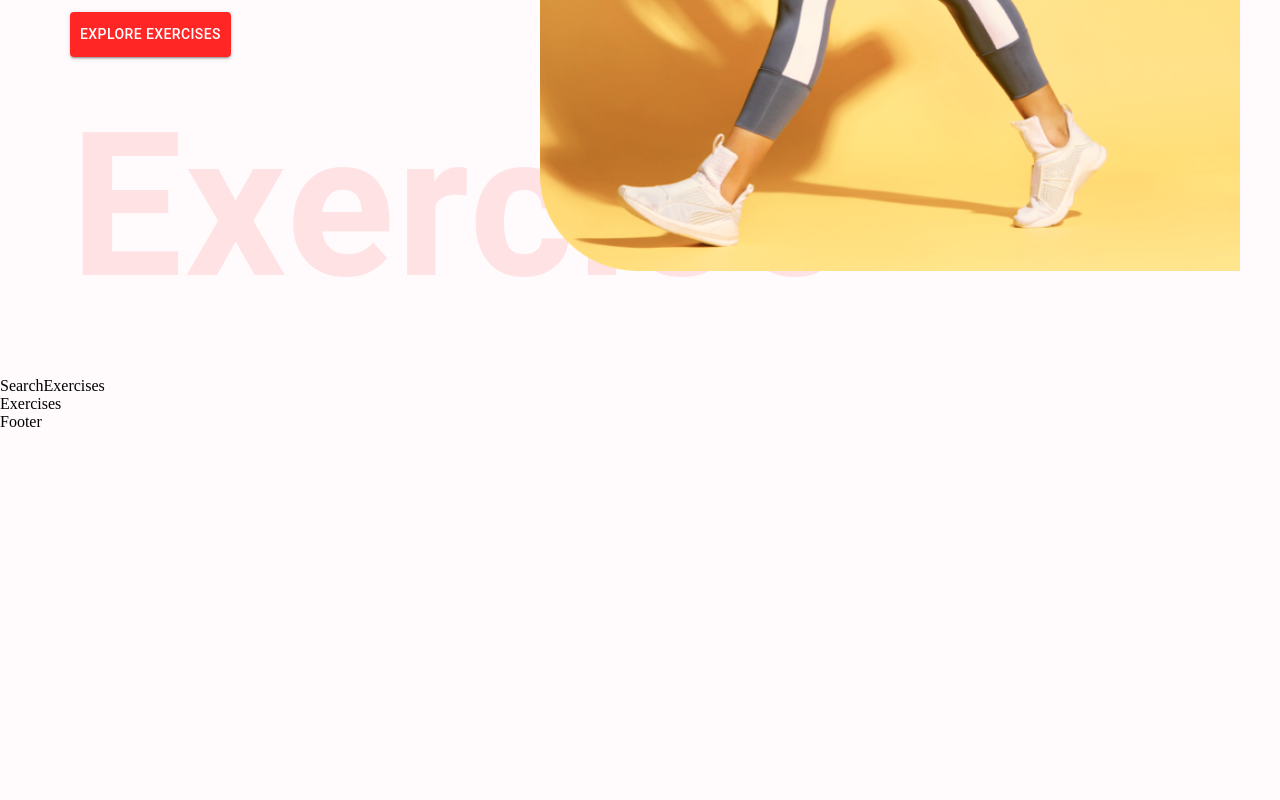
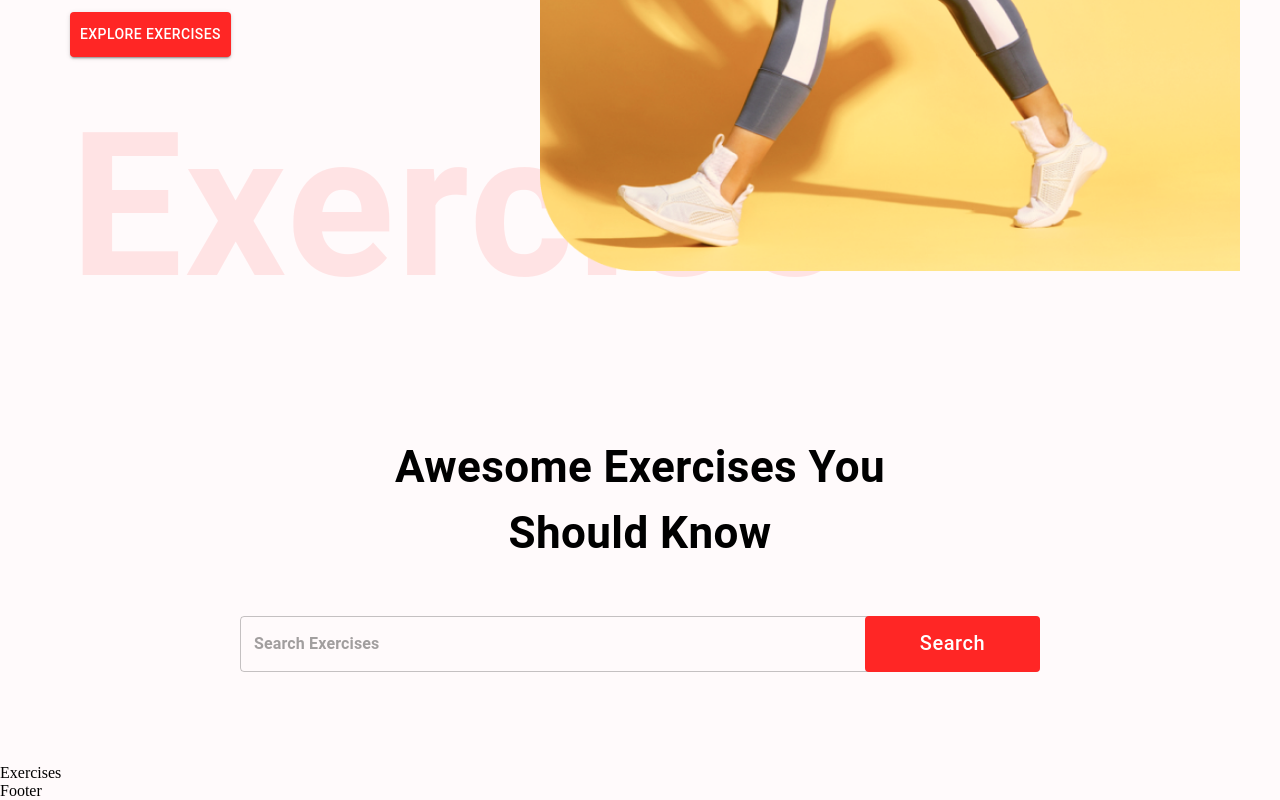
Before and after one commit to gergowebdev/fitness_application, a React (Create React App) app: page / in a window 1280 px wide. Shown: the part 595-1395 px from the top of the page. Before the commit the page ends 1026 px from the top, so only its background shows below. Built offline with nearby package versions, Linux system fonts and the light colour scheme.

Commit message:
Creating SearchExercises

```diff
--- a/src/components/SearchExercises.js
+++ b/src/components/SearchExercises.js
@@ -1,7 +1,51 @@
-import React from "react";
+import React, { useEffect, useState } from "react";
+import { Box, Button, Stack, TextField, Typography } from "@mui/material";
 
 const SearchExercises = () => {
-    return <div>SearchExercises</div>;
+    return (
+        <Stack alignItems="center" mt="37px" justifyContent="center" p="20px">
+            <Typography
+                fontWeight={700}
+                sx={{ fontSize: { lg: "44px", xs: "30px" } }}
+                mb="50px"
+                textAlign="center"
+            >
+                Awesome Exercises You <br /> Should Know
+            </Typography>
+            <Box position="relative" mb="72px">
+                <TextField
+                    sx={{
+                        input: {
+                            fontWeight: "700",
+                            border: "none",
+                            borderRadius: "4px",
+                        },
+                        width: { lg: "800px", xs: "350px" },
+                    }}
+                    height="76px"
+                    value=""
+                    onChange={(e) => {}}
+                    placeholder="Search Exercises"
+                    type="text"
+                />
+                <Button
+                    className="search-btn"
+                    sx={{
+                        bgcolor: "#ff2625",
+                        color: "#fff",
+                        textTransform: "none",
+                        width: { lg: "175px", xs: "80px" },
+                        fontSize: { lg: "20px", xs: "14px" },
+                        height: "56px",
+                        position: "absolute",
+                        right: "0",
+                    }}
+                >
+                    Search
+                </Button>
+            </Box>
+        </Stack>
+    );
 };
 
 export default SearchExercises;
```
